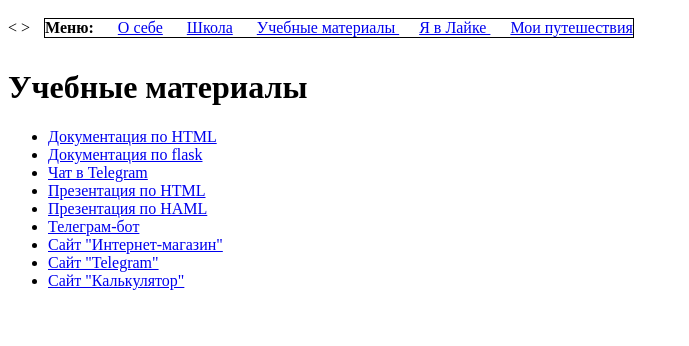
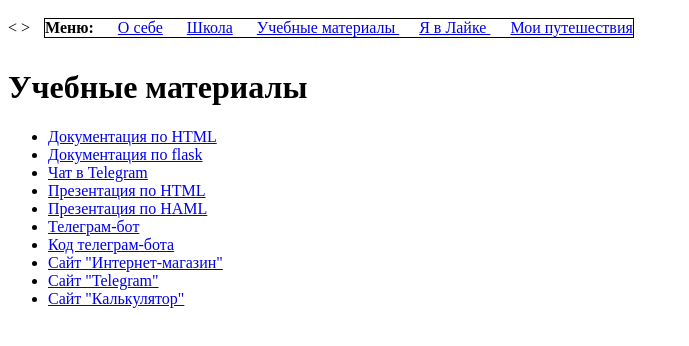
Before and after one commit to GogovSS/GogovSS.github.io, a plain HTML site: page learn.html in a window 1280 px wide. Shown: the whole page, without its empty margins (0-689 px from the left). Drawn offline with Linux system fonts and the light colour scheme.

Commit message:
Update learn.html

```diff
--- a/learn.html
+++ b/learn.html
@@ -33,6 +33,7 @@
       <li> <a href="преза_reveal.js/preza.html"> Презентация по HTML </a></li>
       <li> <a href="exam/preza.html"> Презентация по HAML </a></li>
       <li> <a href="https://t.me/Gogovbot"> Телеграм-бот </a></li>
+      <li> <a href="telegrambot/tele.py"> Код телеграм-бота </a></li>
       <li> <a href="Магазин/shop.html"> Сайт "Интернет-магазин" </a></li>
       <li> <a href="Telegram/dialogue.html"> Сайт "Telegram" </a></li>
       <li> <a href="Калькулятор/culc.html"> Сайт "Калькулятор" </a></li>
```
